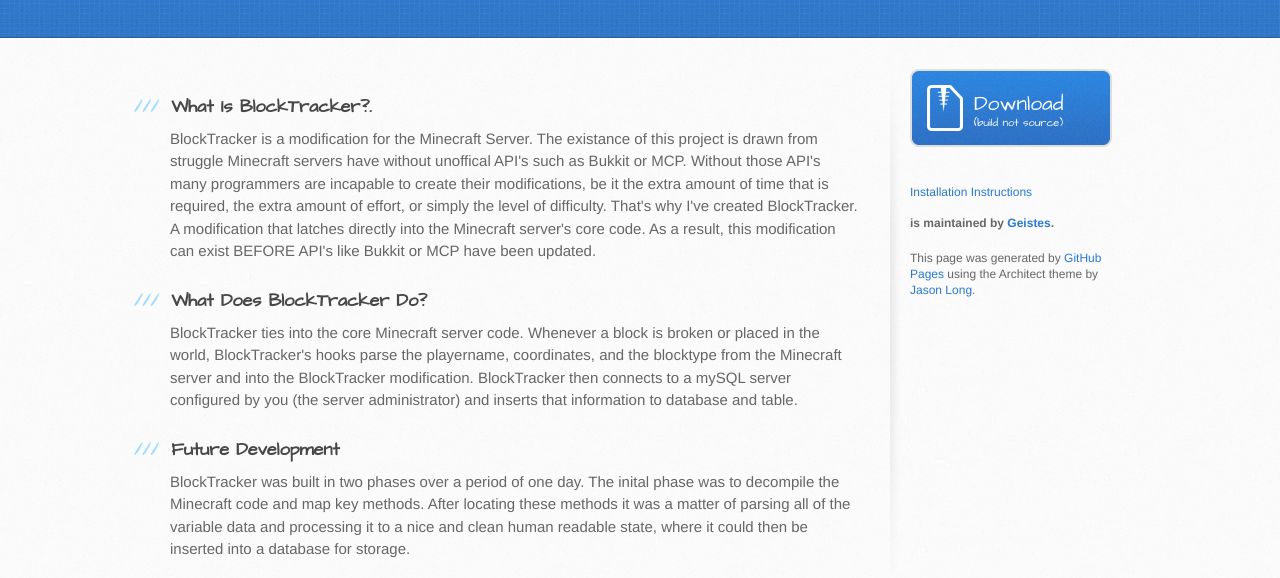
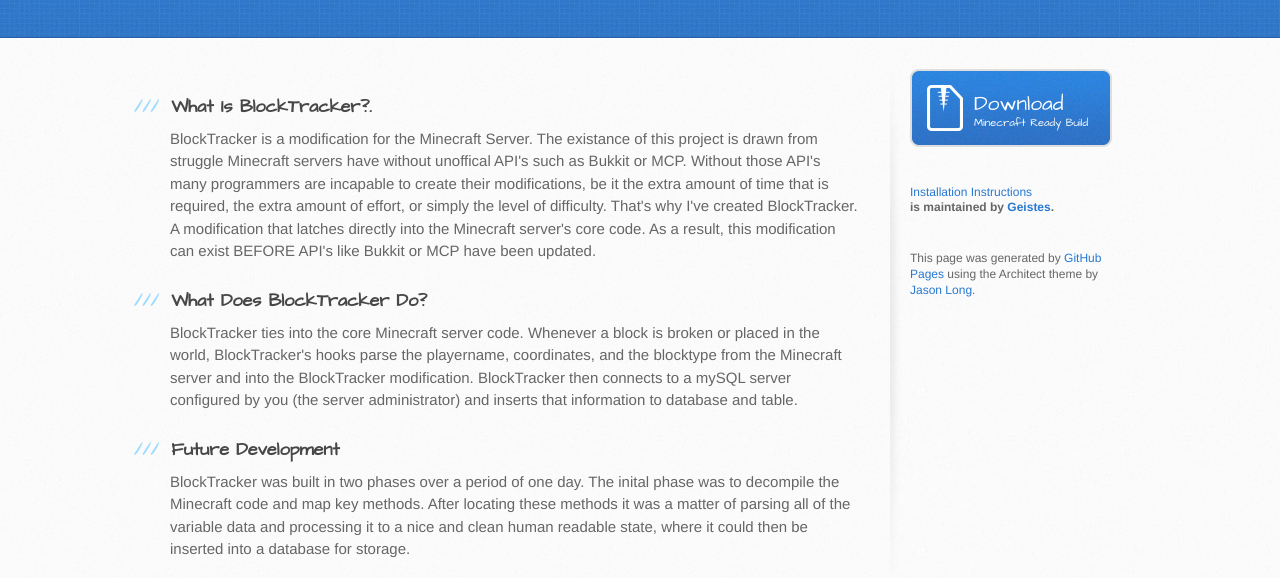
Before and after one commit to CoolV1994/BlockTracker, a plain HTML site: page index.html in a window 1280 px wide. Shown: the part 197-775 px from the top of the page. Drawn offline with Linux system fonts and the light colour scheme.

Commit message:
Update index.html

```diff
--- a/index.html
+++ b/index.html
@@ -58,13 +58,12 @@
         <aside id="sidebar">
           <a href="https://github.com/Geistes/BlockTracker/blob/master/BlockTracker/build/BlockTracker-1.0.jar?raw=true" class="button">
             Download
-            <small>(build not source)</small>
+            <small>Minecraft Ready Build</small>
           </a>
           <br>
           <a href="https://raw.githubusercontent.com/Geistes/BlockTracker/master/BlockTracker/build/README"/><h1>Installation Instructions</h1>
+          <p class="repo-owner"><a href="https://github.com/Geistes/BlockTracker"></a> is maintained by <a href="https://github.com/Geistes">Geistes</a>.</p>
           <br>
-          <p class="repo-owner"><a href="https://github.com/Geistes/BlockTracker"></a> is maintained by <a href="https://github.com/Geistes">Geistes</a>.</p>
-
           <p>This page was generated by <a href="https://pages.github.com">GitHub Pages</a> using the Architect theme by <a href="https://twitter.com/jasonlong">Jason Long</a>.</p>
         </aside>
       </div>
```
